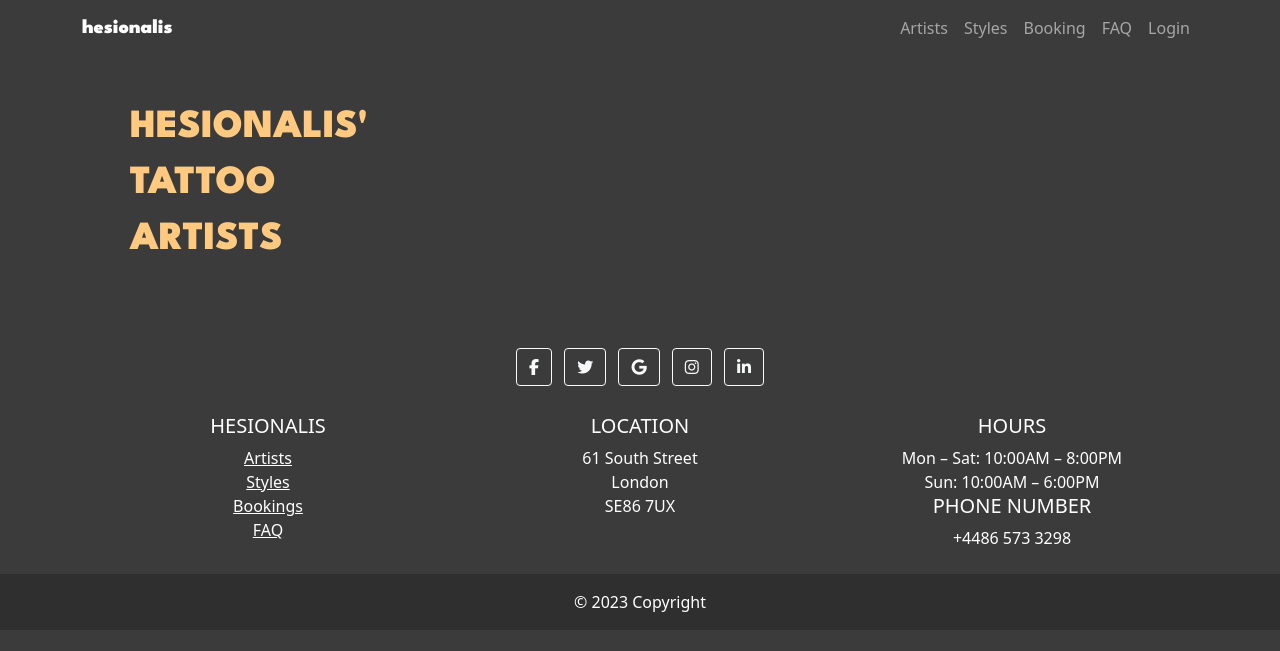
After one commit to pozhara/hesionalis-1, a Django app: page /artists/ in a window 1280 px wide. The commit adds this page. Shown: the top 651 px of the page. Run offline with Django 3.2, Linux system fonts and the light colour scheme; data that the repository does not hold is empty; some libraries are stand-ins or nearby versions.

Commit message:
Create artists page

```diff
--- a/core/views.py
+++ b/core/views.py
@@ -62,3 +62,9 @@ class HomeView(View):
     def get(self, request):
         artists = Artist.objects.all()
         return render(request, 'index.html', context={"artists": artists})
+
+
+class ArtistView(ListView):
+    model = Artist
+    template_name = 'artists.html'
+    context_object_name = 'artists'
--- a/hesionalis/urls.py
+++ b/hesionalis/urls.py
@@ -15,9 +15,10 @@ Including another URLconf
 """
 from django.contrib import admin
 from django.urls import path, include
-from core.views import HomeView
+from core.views import HomeView, ArtistView
 
 urlpatterns = [
     path('', HomeView.as_view(), name='home'),
+    path('artists/', ArtistView.as_view(), name='artists'),
     path('admin/', admin.site.urls),
 ]
--- /dev/null
+++ b/templates/artists.html
@@ -0,0 +1,32 @@
+{% extends "base.html" %}
+
+{% block content %}
+
+<div class="container">
+    <div class="text-uppercase color px-5 py-5">
+        <h1 class="font">Hesionalis'</h1>
+        <h1 class="font">tattoo</h1>
+        <h1 class="font">artists</h1>
+    </div>
+</div>
+
+<div class="container">
+    <div class="row">
+        {% for artist in artists %}
+        <div class="col-lg-4 col-md-4 col-sm-12 mb-4">
+            <div class="card border-0 shadow">
+                <img src="{{ artist.image_url }}" class="card-img-top" alt="{{ artist.name }} photo">
+                <div class="card-body text-center bg-color">
+                    <h5 class="card-title mb-0 font">{{ artist.name }}</h5>
+                    <div class="card-text font-2">Skilled in: {{ artist.skills }}</div>
+                    <div class="card-text pb-1 font-2">Gender: {{ artist.gender }}</div>
+                    <a class="btn bg-btn-color text-uppercase text-white font-2" href="#">Book Now</a>
+                </div>
+            </div>
+        </div>
+        {% endfor %}
+    </div>
+</div>
+
+
+{%endblock%}
--- a/templates/base.html
+++ b/templates/base.html
@@ -23,7 +23,7 @@
             <div class="collapse navbar-collapse" id="navmenu">
                 <ul class="navbar-nav ms-auto">
                     <li class="nav-item">
-                        <a href="#" class="nav-link">Artists</a>
+                        <a href="{% url 'artists' %}" class="nav-link">Artists</a>
                     </li>
                     <li class="nav-item">
                         <a href="#" class="nav-link">Styles</a>
@@ -96,7 +96,7 @@
 
                         <ul class="list-unstyled mb-0">
                             <li>
-                                <a href="#" class="text-white">Artists</a>
+                                <a href="{% url 'artists' %}" class="text-white">Artists</a>
                             </li>
                             <li>
                                 <a href="#" class="text-white">Styles</a>
```
